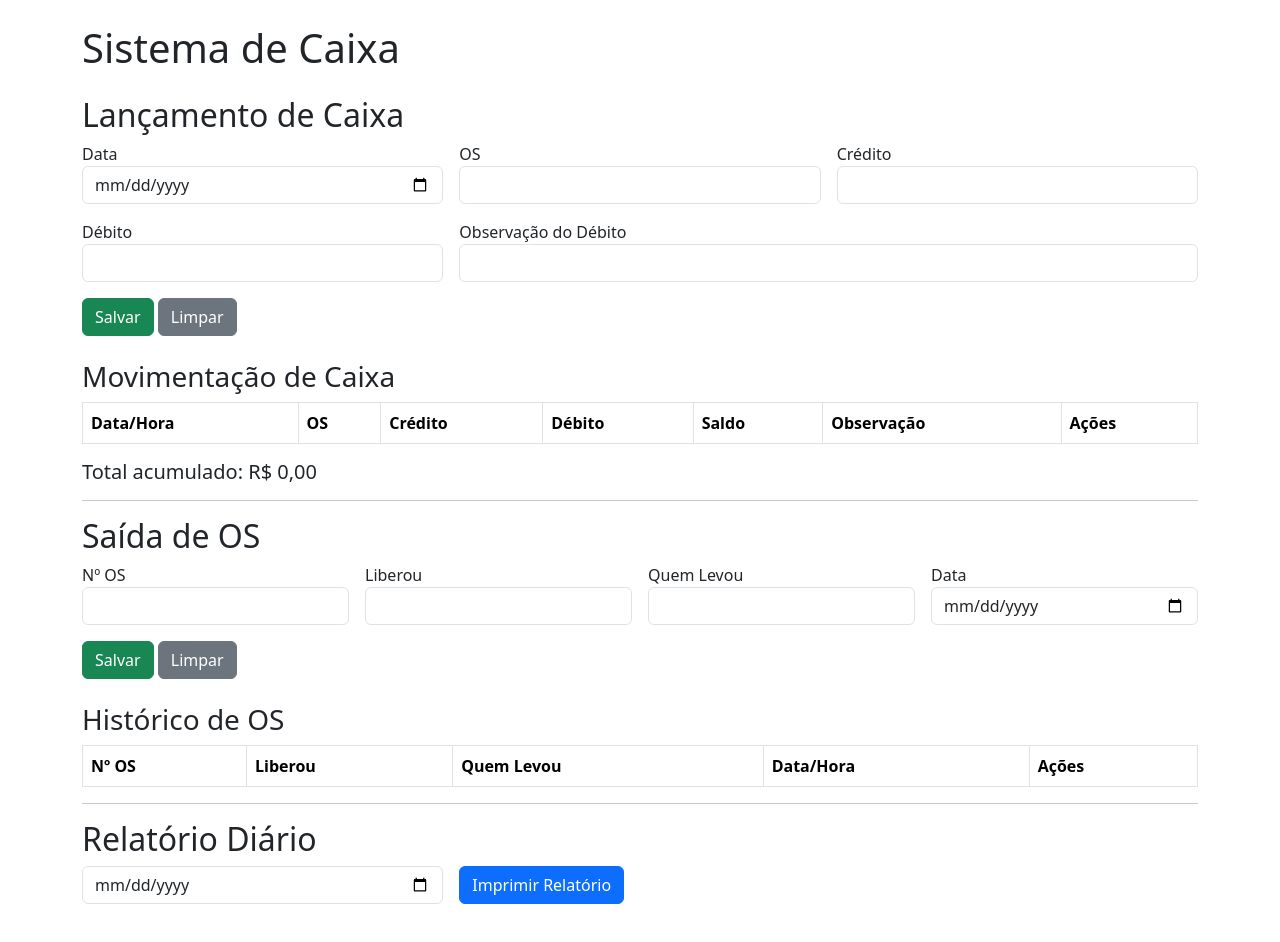
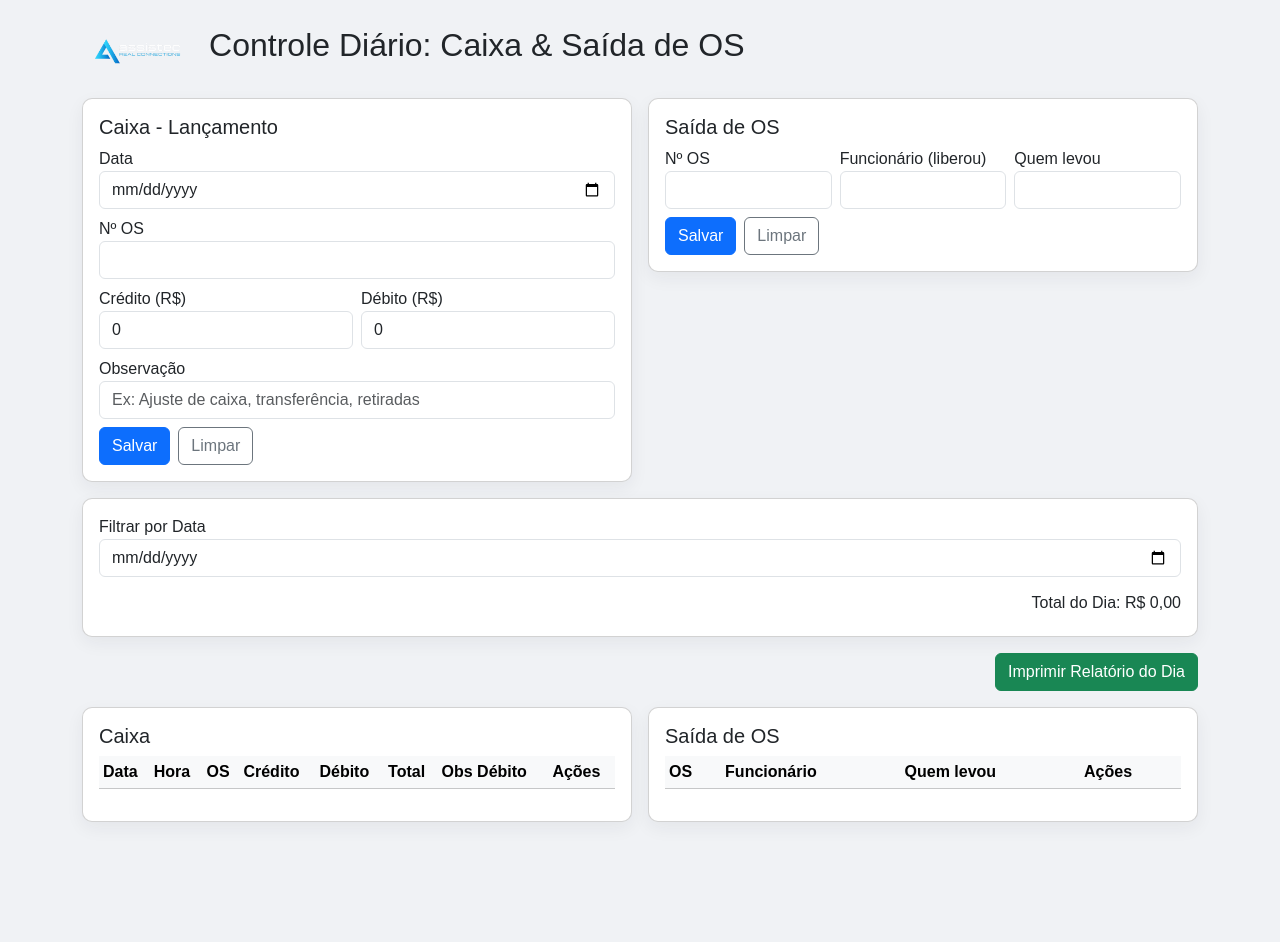
Before and after one commit to mateus00dias/sistema-Caixa, a website: page index.html in a window 1280 px wide. After the commit the page ends 846 px from the top, so only its background shows below. Drawn offline with nearby package versions, Linux system fonts and the light colour scheme.

Commit message:
adaptacao4 index.html

```diff
--- a/index.html
+++ b/index.html
@@ -2,113 +2,142 @@
 <html lang="pt-BR">
 <head>
 <meta charset="UTF-8">
-  <title>Sistema Caixa</title>
+<meta name="viewport" content="width=device-width, initial-scale=1.0">
+<title>Controle Diário - Caixa & OS</title>
 <link href="https://cdn.jsdelivr.net/npm/bootstrap@5.3.2/dist/css/bootstrap.min.css" rel="stylesheet">
+<link rel="stylesheet" href="style.css">
 </head>
-<body class="container py-4">
-  <h1 class="mb-4">Sistema de Caixa</h1>
+<body>
+<div class="container py-4">
+  <div class="d-flex align-items-center mb-4">
+    <div class="logo-container">
+      <img src="logo.png" alt="Logo" class="me-3" style="height:50px;">
+    </div>
+    <h2>Controle Diário: Caixa & Saída de OS</h2>
+  </div>
 
-  <!-- ==================== FORMULÁRIO CAIXA ==================== -->
-  <h2>Lançamento de Caixa</h2>
-  <form id="formCaixa" class="row g-3 mb-4">
+  <div class="row g-3">
+
+    <!-- Caixa -->
+    <div class="col-lg-6">
+      <div class="card p-3 reveal">
+        <h5>Caixa - Lançamento</h5>
+        <form id="formCaixa" class="row g-2">
           <input type="hidden" id="caixaId">
-    <div class="col-md-4">
+          <div class="col-12">
             <label>Data</label>
             <input type="date" id="caixaData" class="form-control" required>
           </div>
-    <div class="col-md-4">
-      <label>OS</label>
+          <div class="col-12">
+            <label>Nº OS </label>
             <input type="text" id="caixaOS" class="form-control">
           </div>
-    <div class="col-md-4">
-      <label>Crédito</label>
-      <input type="number" step="0.01" id="caixaCredito" class="form-control">
+          <div class="col-6">
+            <label>Crédito (R$)</label>
+            <input type="number" step="0.01" id="caixaCredito" class="form-control" value="0">
           </div>
-    <div class="col-md-4">
-      <label>Débito</label>
-      <input type="number" step="0.01" id="caixaDebito" class="form-control">
-    </div>
-    <div class="col-md-8">
-      <label>Observação do Débito</label>
-      <input type="text" id="caixaObsDebito" class="form-control">
+          <div class="col-6">
+            <label>Débito (R$)</label>
+            <input type="number" step="0.01" id="caixaDebito" class="form-control" value="0">
           </div>
           <div class="col-12">
-      <button type="submit" class="btn btn-success">Salvar</button>
-      <button type="button" id="btnLimparCaixa" class="btn btn-secondary">Limpar</button>
+            <label>Observação</label>
+            <input type="text" id="caixaObsDebito" class="form-control" placeholder="Ex: Ajuste de caixa, transferência, retiradas">
+          </div>
+          <div class="col-12 d-flex gap-2 mt-2">
+            <button class="btn btn-primary" type="submit">Salvar</button>
+            <button class="btn btn-outline-secondary" type="button" id="btnLimparCaixa">Limpar</button>
           </div>
         </form>
+      </div>
+    </div>
 
-  <!-- ==================== TABELA CAIXA ==================== -->
-  <h3>Movimentação de Caixa</h3>
-  <table class="table table-bordered">
-    <thead>
+    <!-- Saída OS -->
+    <div class="col-lg-6">
+      <div class="card p-3 reveal">
+        <h5>Saída de OS</h5>
+        <form id="formOS" class="row g-2">
+          <input type="hidden" id="osId">
+          <div class="col-4">
+            <label>Nº OS</label>
+            <input type="text" id="osNumero" class="form-control" required>
+          </div>
+          <div class="col-4">
+            <label>Funcionário (liberou)</label>
+            <input type="text" id="osLiberou" class="form-control">
+          </div>
+          <div class="col-4">
+            <label>Quem levou</label>
+            <input type="text" id="osLevou" class="form-control">
+          </div>
+          <div class="col-12 d-flex gap-2 mt-2">
+            <button class="btn btn-primary" type="submit">Salvar</button>
+            <button class="btn btn-outline-secondary" type="button" id="btnLimparOS">Limpar</button>
+          </div>
+        </form>
+      </div>
+    </div>
+
+    <!-- Filtro e total -->
+    <div class="col-12">
+      <div class="card p-3 d-flex flex-wrap gap-3">
+        <div>
+          <label>Filtrar por Data</label>
+          <input type="date" id="filterDate" class="form-control">
+        </div>
+        <div class="ms-auto">
+          <h6>Total do Dia: <span id="totalAcumulado">R$ 0,00</span></h6>
+        </div>
+      </div>
+    </div>
+
+    <div class="col-12 d-flex justify-content-end mt-3">
+      <button class="btn btn-success" onclick="imprimirDia()">Imprimir Relatório do Dia</button>
+    </div>
+
+    <!-- Tabelas -->
+    <div class="col-lg-6">
+      <div class="card p-3">
+        <h5>Caixa</h5>
+        <div class="table-wrap">
+          <table class="table table-sm table-hover">
+            <thead class="table-light sticky-top">
               <tr>
-        <th>Data/Hora</th>
+                <th>Data</th>
+                <th>Hora</th>
                 <th>OS</th>
                 <th>Crédito</th>
                 <th>Débito</th>
-        <th>Saldo</th>
-        <th>Observação</th>
+                <th>Total</th>
+                <th>Obs Débito</th>
                 <th>Ações</th>
               </tr>
             </thead>
             <tbody id="tbodyCaixa"></tbody>
           </table>
-  <h5>Total acumulado: <span id="totalAcumulado">R$ 0,00</span></h5>
+        </div>
+      </div>
+    </div>
 
-  <hr>
-
-  <!-- ==================== FORMULÁRIO OS ==================== -->
-  <h2>Saída de OS</h2>
-  <form id="formOS" class="row g-3 mb-4">
-    <input type="hidden" id="osId">
-    <div class="col-md-3">
-      <label>Nº OS</label>
-      <input type="text" id="osNumero" class="form-control" required>
-    </div>
-    <div class="col-md-3">
-      <label>Liberou</label>
-      <input type="text" id="osLiberou" class="form-control" required>
-    </div>
-    <div class="col-md-3">
-      <label>Quem Levou</label>
-      <input type="text" id="osLevou" class="form-control" required>
-    </div>
-    <div class="col-md-3">
-      <label>Data</label>
-      <input type="date" id="osData" class="form-control" required>
-    </div>
-    <div class="col-12">
-      <button type="submit" class="btn btn-success">Salvar</button>
-      <button type="button" id="btnLimparOS" class="btn btn-secondary">Limpar</button>
-    </div>
-  </form>
-
-  <!-- ==================== TABELA OS ==================== -->
-  <h3>Histórico de OS</h3>
-  <table class="table table-bordered">
-    <thead>
+    <div class="col-lg-6">
+      <div class="card p-3">
+        <h5>Saída de OS</h5>
+        <div class="table-wrap">
+          <table class="table table-sm table-hover">
+            <thead class="table-light sticky-top">
               <tr>
-        <th>Nº OS</th>
-        <th>Liberou</th>
-        <th>Quem Levou</th>
-        <th>Data/Hora</th>
+                <th>OS</th>
+                <th>Funcionário</th>
+                <th>Quem levou</th>
                 <th>Ações</th>
               </tr>
             </thead>
             <tbody id="tbodyOS"></tbody>
           </table>
+        </div>
+      </div>
+    </div>
 
-  <hr>
-
-  <!-- ==================== RELATÓRIO ==================== -->
-  <h2>Relatório Diário</h2>
-  <div class="row g-3 mb-3">
-    <div class="col-md-4">
-      <input type="date" id="filterDate" class="form-control">
-    </div>
-    <div class="col-md-4">
-      <button class="btn btn-primary" onclick="imprimirDia()">Imprimir Relatório</button>
   </div>
 </div>
 
```
Lines whose indentation alone changed are shown as unchanged.
